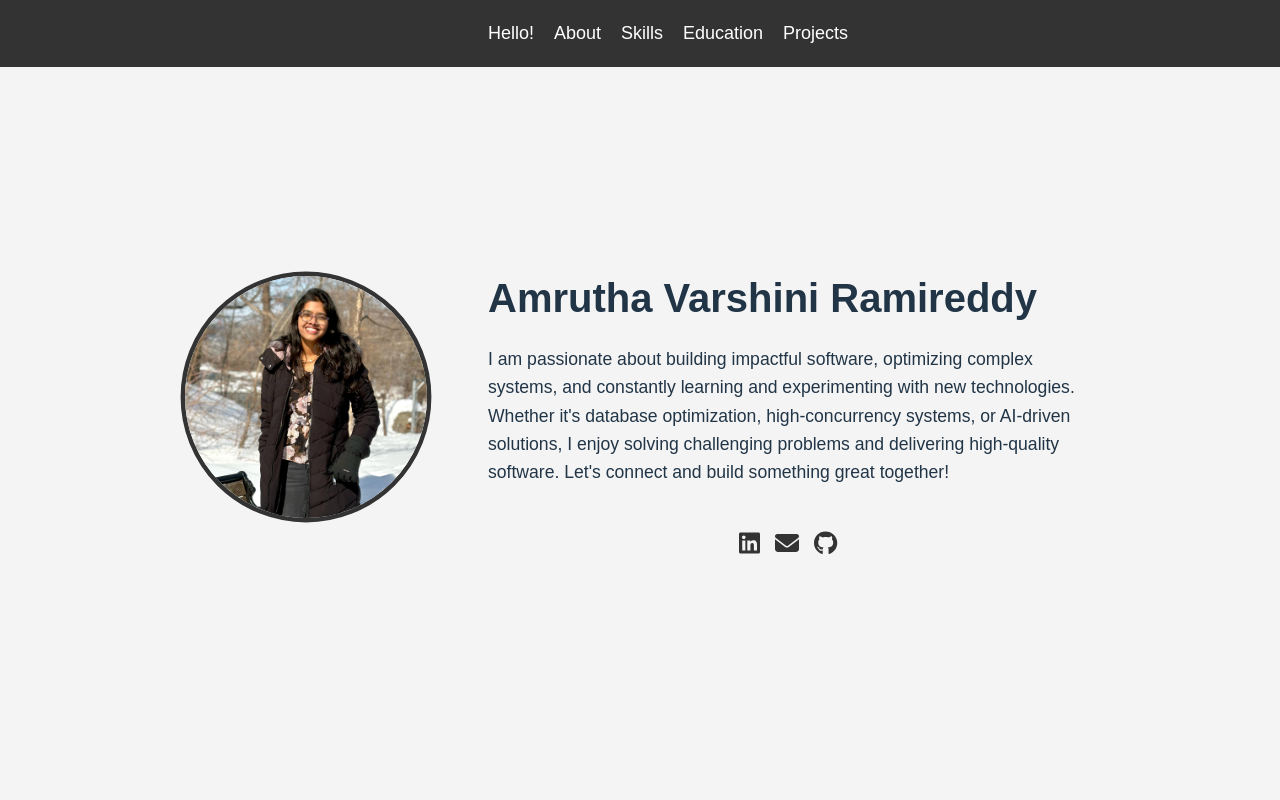
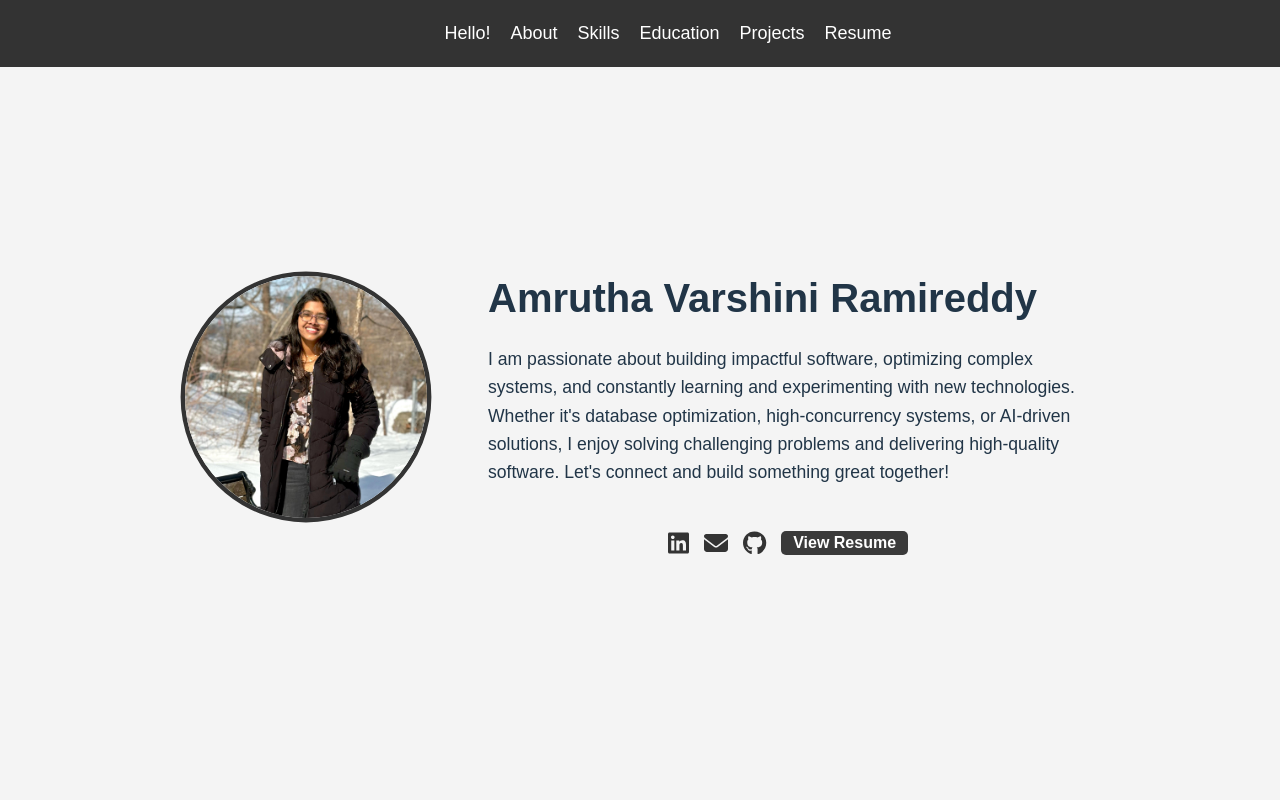
Before and after one commit to Amrutha277/portfolio, a React (Vite) app: page /home in a window 1280 px wide. Shown: the top 800 px of the page. Built offline with nearby package versions, Linux system fonts and the light colour scheme.

Commit message:
resume add

```diff
--- a/src/components/Home.jsx
+++ b/src/components/Home.jsx
@@ -29,7 +29,7 @@ const Home = () => (
           Let's connect and build something great together!
         </p>
 
-        {/* Social Links Below the Text */}
+        {/* Social Links & Resume Button */}
         <div className="social-links">
           <a
             href="https://www.linkedin.com/in/amrutha-varshini-ramireddy-906034328/"
@@ -48,13 +48,23 @@ const Home = () => (
           >
             <FontAwesomeIcon icon={faGithub} className="social-icon" />
           </a>
+
+          {/* Resume Button */}
+          <a
+            href="https://docs.google.com/document/d/1r6NEfToX0vnFI8zThdLhFgbw68CwMKOar6KhovE_9ZM/edit?tab=t.0"
+            target="_blank"
+            rel="noopener noreferrer"
+            className="resume-btn"
+          >
+            View Resume
+          </a>
         </div>
       </div>
     </div>
 
     {/* Scrollable Sections Below */}
     <div className="scrollable-sections">
-      <About></About>
+      <About />
       <Skills />
       <Education />
       <Projects />
--- a/src/components/Navbar.jsx
+++ b/src/components/Navbar.jsx
@@ -10,12 +10,21 @@ const Navbar = () => {
     <nav className="navbar">
       {/* Navigation Links */}
       <ul className={isMobile ? "nav-links-mobile" : "nav-links"}>
-        {/* <li><NavLink to="/" onClick={() => setIsMobile(false)}>Hello!</NavLink></li> */}
         <li><NavLink to="/home" onClick={() => setIsMobile(false)}>Hello!</NavLink></li>
         <li><NavLink to="/about" onClick={() => setIsMobile(false)}>About</NavLink></li>
         <li><NavLink to="/skills" onClick={() => setIsMobile(false)}>Skills</NavLink></li>
         <li><NavLink to="/education" onClick={() => setIsMobile(false)}>Education</NavLink></li>
         <li><NavLink to="/projects" onClick={() => setIsMobile(false)}>Projects</NavLink></li>
+        {/* Download Resume Link */}
+        <li>
+          <a
+            href="/Resume.pdf"
+            download="Amrutha_Varshini_Resume.pdf"
+            className="resume-link"
+          >
+            Resume
+          </a>
+        </li>
       </ul>
 
       {/* Hamburger Icon - Moved to Right */}
--- a/src/components/Projects.jsx
+++ b/src/components/Projects.jsx
@@ -25,7 +25,7 @@ const projectsData = [
   {
     title: "Sign Language Recognition",
     details: [
-      "Engineered a deep learning model to translate American Sign Language into text with 92% accuracy, utilizing TensorFlow for training and OpenCV for real-time image processing.",
+      "Engineered a deep learning model to translate American Sign Language into text with 92% accuracy.",
       "Leveraged TensorFlow for model training and OpenCV for real-time image processing, providing enhanced accessibility solutions.",
       "Applied data augmentation and adaptive thresholding to overcome variations in hand shapes and lighting, ensuring consistent detection."
     ],
--- a/src/index.css
+++ b/src/index.css
@@ -167,6 +167,48 @@ body {
   line-height: 1.6;
 }
 
+/* Resume Link Styling */
+/* Resume Button Styling */
+.resume-btn {
+  display: flex;
+  align-items: center;
+  justify-content: center;
+  background-color: #3a3a3a;
+  color: #fff;
+  padding: 0.5rem 0.75rem; /* Adjusted padding */
+  border-radius: 5px; /* Slight rounding for consistency */
+  text-decoration: none;
+  font-weight: bold;
+  transition: background-color 0.2s ease;
+  font-size: 1rem; /* Match icon size */
+  height: 0.5rem; /* Same as social icons */
+  line-height: 1;
+  display: flex;
+  align-items: center;
+}
+
+/* Adjust button hover effect */
+.resume-btn:hover {
+  background-color: #0056b3;
+}
+
+/* Align social icons and resume button */
+.social-links {
+  display: flex;
+  flex-direction: row;
+  gap: 0.5rem; /* Adjust spacing */
+  margin-top: 2.8125rem; /* 45px */
+  justify-content: center;
+}
+
+/* Ensure text inside the button is properly aligned */
+.resume-btn span {
+  margin-left: 5px;
+}
+
+
+
+
 /* Social Links */
 .social-links {
   display: flex;
--- a/vite.config.js
+++ b/vite.config.js
@@ -3,6 +3,6 @@ import react from '@vitejs/plugin-react'
 
 // https://vite.dev/config/
 export default defineConfig({
-  base: "/portfolio", // Matches your repository name
+  base: "/", // Matches your repository name
   plugins: [react()],
 });
```
